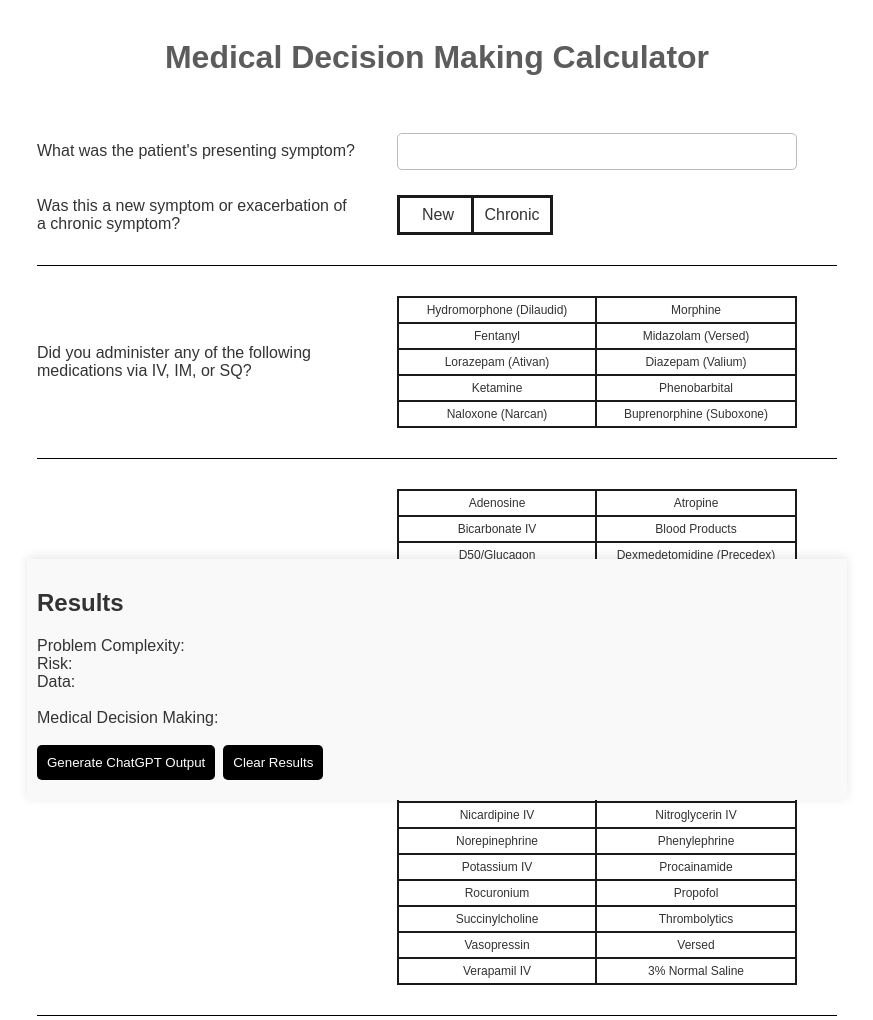
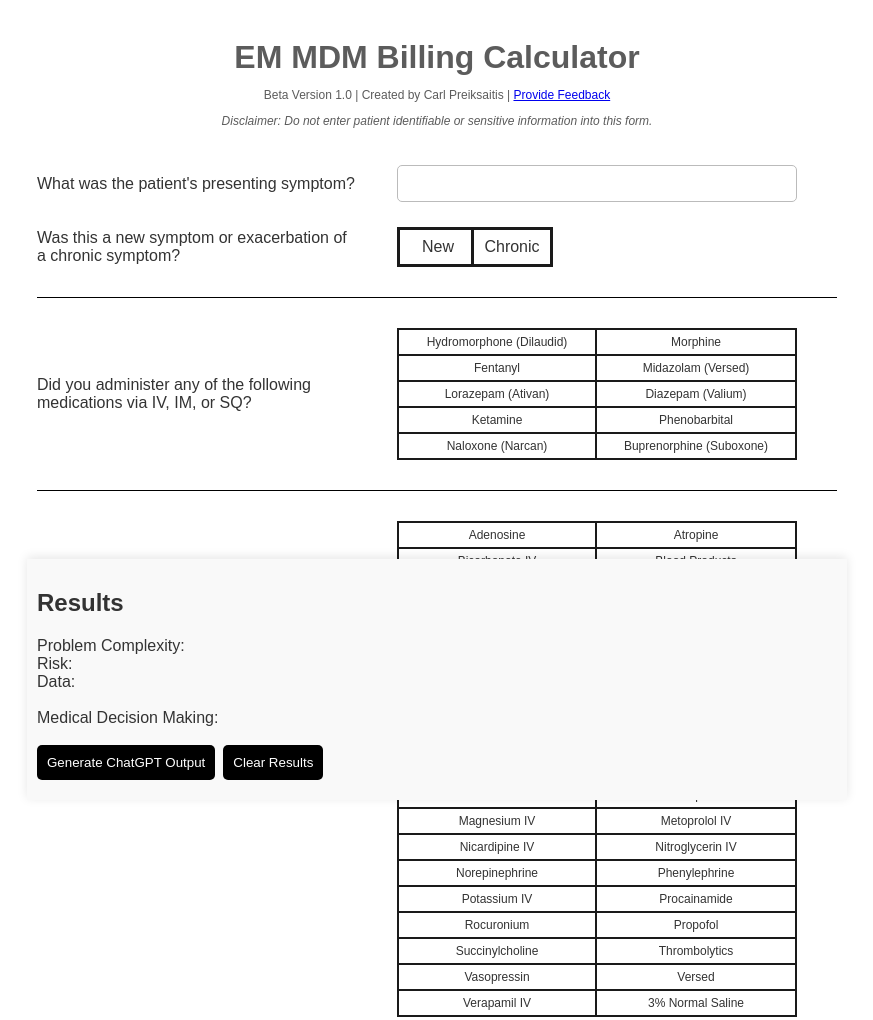
Before and after one commit to cpreiksaitis/mdmcalculator, a website: page public/index.html in a window 1280 px wide. Shown: the top 1020 px of the page, without its empty margins (203-1076 px from the left). Drawn offline with Linux system fonts and the light colour scheme.

Commit message:
Update index.html

```diff
--- a/public/index.html
+++ b/public/index.html
@@ -1,7 +1,7 @@
 <!DOCTYPE html>
 <html>
 <head>
-  <title>Medical Decision Making Calculator</title>
+  <title>EM MDM Billing Calculator</title>
   <style>
 body {
   font-family: Arial, Helvetica, sans-serif;
@@ -27,6 +27,15 @@ select {
 
 h1 {
   text-align: center;
+  color: #5C5C5C;
+  margin-bottom: 0px;
+}
+
+h3 {
+  text-align: center;
+  font-size: 75%;
+  margin-bottom: 2px;
+  font-weight: lighter;
   color: #5C5C5C;
 }
 
@@ -308,7 +317,10 @@ span {
 </style>
 </head>
 <body>
-  <h1>Medical Decision Making Calculator</h1>
+ <h1>EM MDM Billing Calculator</h1>
+  <h3>Beta Version 1.0 | Created by Carl Preiksaitis | <a href="https://forms.gle/BBrJzq5dkwwzpaoq7" title="Provide Feedback" target="_blank">Provide Feedback</a> </h3>
+  <h3><em>Disclaimer: Do not enter patient identifiable or sensitive information into this form.</em></h3>
+
   <form id="myForm">
     <div class="form-section">
       <div class="form-row">
```
